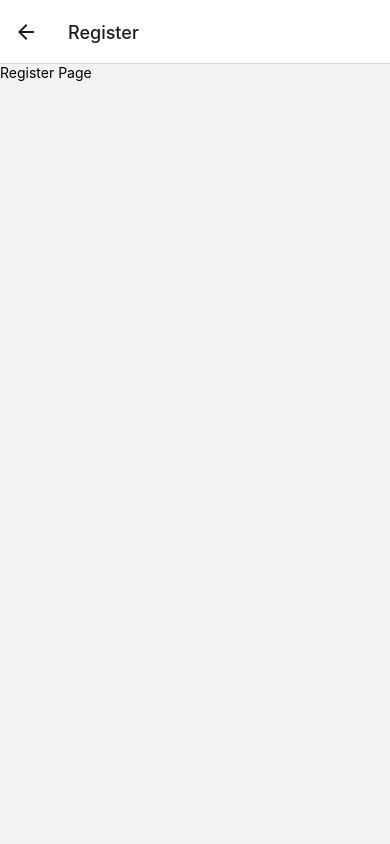
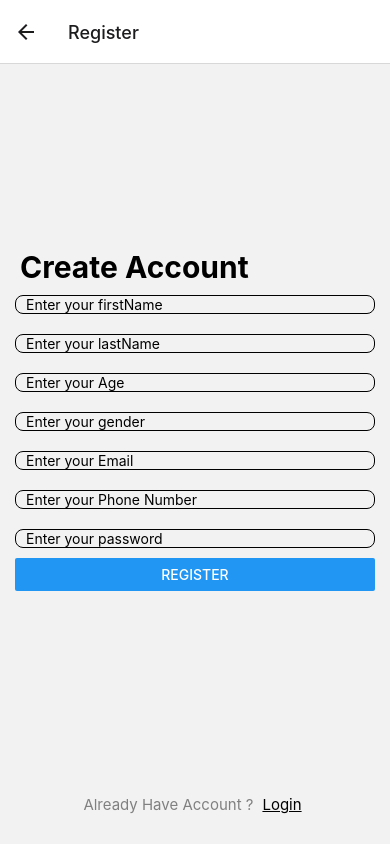
Before and after one commit to abhishek-2k23/React-Native-First-Project, a React Native app: screen /Register in a window 390 px wide. Built offline with nearby package versions, Linux system fonts and the light colour scheme.

Commit message:
user registration done

```diff
--- a/componetns/Register.jsx
+++ b/componetns/Register.jsx
@@ -1,10 +1,169 @@
-import {View, Text} from 'react-native';
-const Register = () => {
+/* eslint-disable prettier/prettier */
+/* eslint-disable react/react-in-jsx-scope */
+/* eslint-disable prettier/prettier */
+import {
+    View,
+    Text,
+    StyleSheet,
+    TextInput,
+    Button,
+    TouchableOpacity,
+    TouchableHighlight,
+  } from 'react-native';
+
+  import { useState,useEffect } from 'react';
+
+  //for form data handle
+  import {Formik} from 'formik';
+
+  const Register = ({navigation}) => {
+
+    //to save the api response error
+    const [error,setError] = useState();
+
+    //user login function
+      const loginFunction = async(values,action) =>{
+          console.log(values);
+          try {
+            //sending the request with values
+              const response = await fetch('https://form-data-submission-2ew5.onrender.com/register',{
+                  method:'POST',
+                  headers:{
+                      Accept : 'application/json',
+                      'Content-Type' : 'application/json',
+                  },
+                  body : JSON.stringify(values),
+              });
+
+              //response converted to json
+              const result = await response.json();
+              console.log('response : ',result);
+
+              //if user matches credentials
+              if (response.status === 200){
+
+                //navigate to home page
+                navigation.navigate('Login');
+              }else{
+                setError(result?.message);
+              }
+          } catch (err){
+              console.log('error  : ',err);
+          }
+
+      };
+
     return (
-        <View>
-            <Text>Register Page</Text>
+      <View style={styles.loginAppContainer}>
+
+        {/* login container  */}
+        <View style={styles.loginFiedsContainer}>
+          <Text style={{fontSize:30, fontWeight:'bold',marginHorizontal:5,color:'black'}}>Create Account</Text>
+
+          {/* form inputs */}
+          <Formik
+            initialValues={{Email: '',Password : '',firstName:'',lastName:'',Age:'',phoneNumber:'',gender:''}}
+            onSubmit={(values, action) => loginFunction(values,action)}>
+            {({handleChange, handleBlur, handleSubmit, values}) => (
+
+                // input fields view
+              <View>
+                <TextInput
+                  onChangeText={handleChange('firstName')}
+                  onBlur={handleBlur('firstName')}
+                  value={values.firstName}
+                  placeholder="Enter your firstName"
+                  style={styles.textInput}
+                />
+                <TextInput
+                  onChangeText={handleChange('lastName')}
+                  onBlur={handleBlur('lastName')}
+                  value={values.lastName}
+                  placeholder="Enter your lastName"
+                  style={styles.textInput}
+                />
+                <TextInput
+                  onChangeText={handleChange('Age')}
+                  onBlur={handleBlur('Age')}
+                  value={values.Age}
+                  placeholder="Enter your Age"
+                  style={styles.textInput}
+                />
+                <TextInput
+                  onChangeText={handleChange('gender')}
+                  onBlur={handleBlur('gender')}
+                  value={values.gender}
+                  placeholder="Enter your gender"
+                  style={styles.textInput}
+                />
+                <TextInput
+                  onChangeText={handleChange('Email')}
+                  onBlur={handleBlur('Email')}
+                  value={values.Email}
+                  placeholder="Enter your Email"
+                  style={styles.textInput}
+                />
+                <TextInput
+                  onChangeText={handleChange('phoneNumber')}
+                  onBlur={handleBlur('phoneNumber')}
+                  value={values.phoneNumber}
+                  placeholder="Enter your Phone Number"
+                  style={styles.textInput}
+                />
+                <TextInput
+                  onChangeText={handleChange('Password')}
+                  onBlur={handleBlur('Password')}
+                  value={values.Password}
+                  placeholder="Enter your password"
+                  secureTextEntry
+                  style={styles.textInput}
+                  />
+
+                  {/* login button  */}
+                <Button  onPress={handleSubmit} title="Register" style={styles.buttonStyle}/>
+              </View>
+            )}
+          </Formik>
+
+          {/* if any error occurs  */}
+          {
+            error && <Text style={{fontSize:15, marginHorizontal:5, textAlign:'center',marginTop:10,color:'red'}}>{error}</Text>
+          }
         </View>
-    )
-}
 
-export default Register;
+        {/* //footer  */}
+        <View style={styles.footer}>
+              <Text style={{fontSize:15,color:'grey'}}>Already Have Account ?</Text>
+              <TouchableHighlight onPress={() => navigation.navigate('Register')} underlayColor={'white'}>
+                  <Text style={{fontSize:15, marginHorizontal:5, textAlign:'center',textDecorationLine:'underline',color:'black'}}>Login</Text>
+              </TouchableHighlight>
+        </View>
+      </View>
+    );
+  };
+  export default Register;
+
+  const styles = StyleSheet.create({
+    loginAppContainer: {
+      flex: 1,
+      margin: 5,
+    },
+    loginFiedsContainer: {
+      flex: 10,
+      padding: 10,
+      justifyContent: 'center',
+    },
+    textInput:{
+      borderWidth: 1,
+      marginVertical:10,
+      borderRadius: 8,
+      paddingLeft:10,
+    },
+    footer: {
+      flex: 1,
+      flexDirection: 'row',
+      gap: 4,
+      justifyContent: 'center',
+      alignItems: 'center',
+    },
+  });
```
